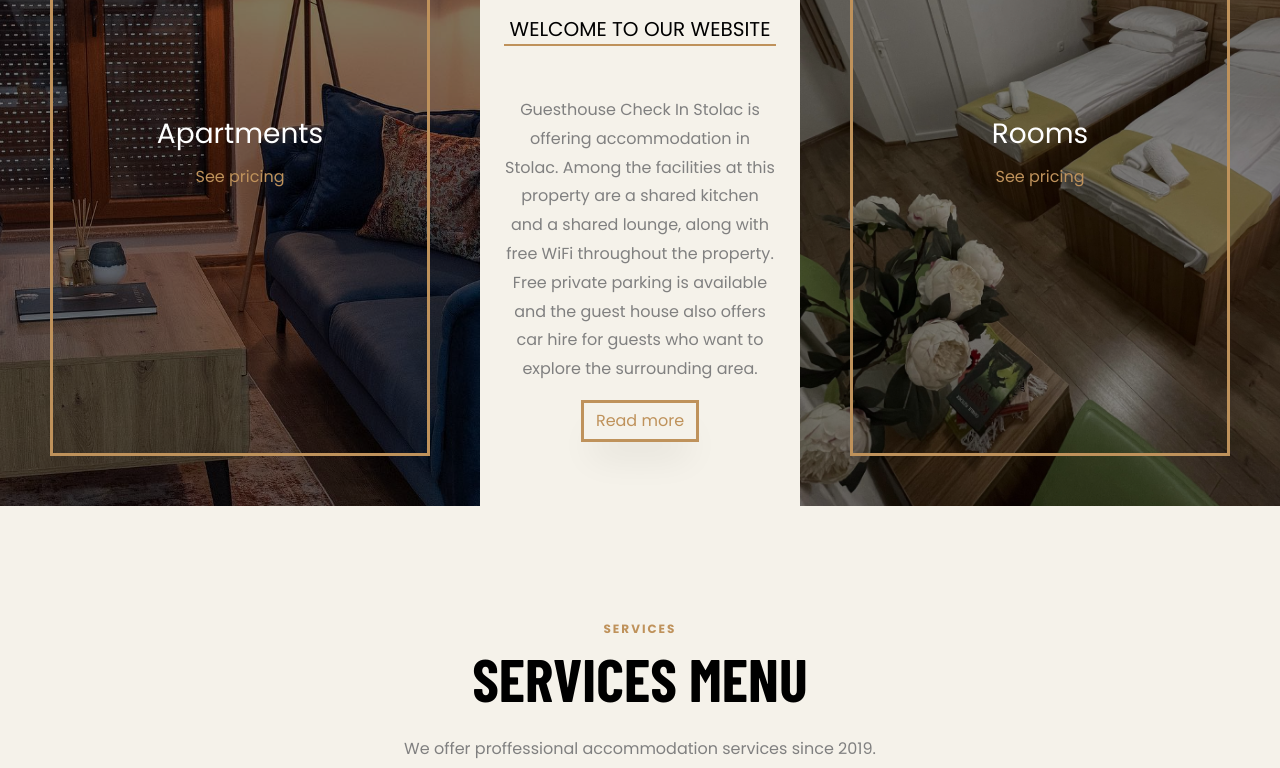
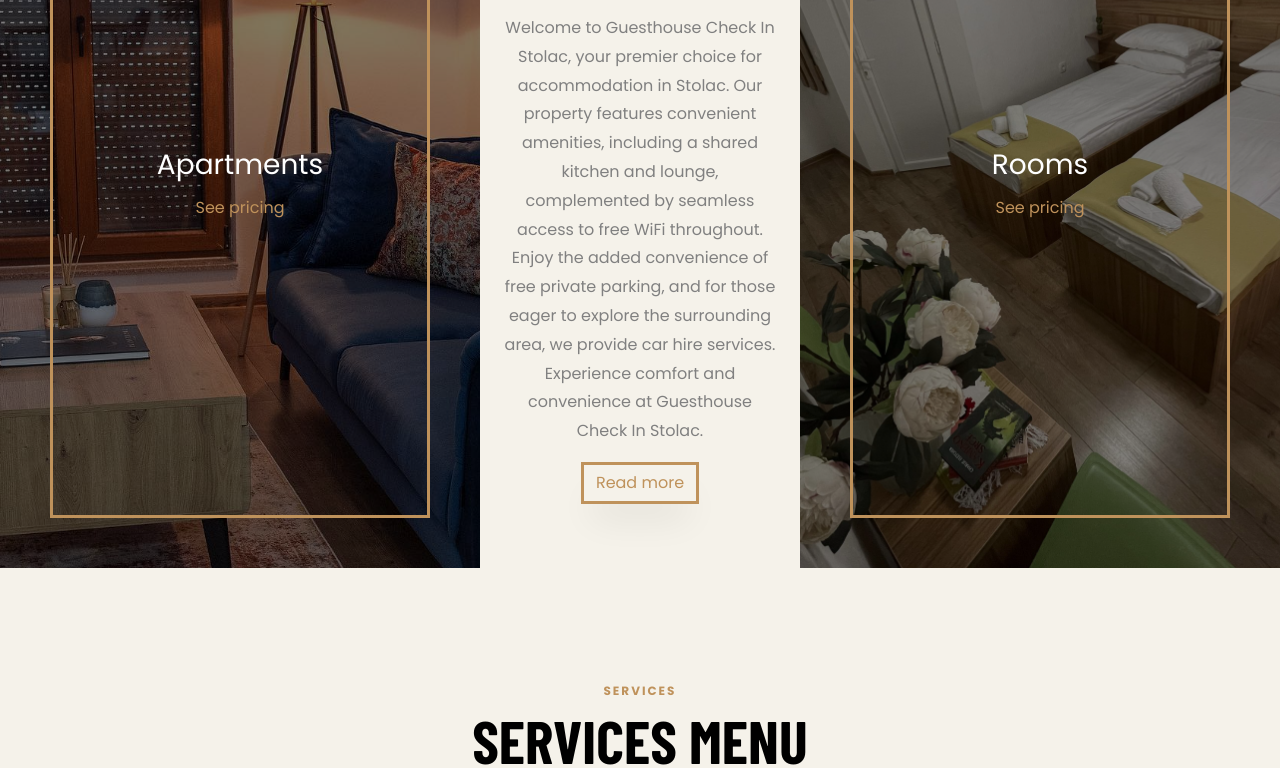
Before and after one commit to hhamzic1/guesthousecheckin, a plain HTML site: page index.html in a window 1280 px wide. Shown: the part 986-1754 px from the top of the page. Drawn offline with nearby package versions, Linux system fonts and the light colour scheme; some packages are replaced by stand-ins of ours; no server answers.

Commit message:
Update index.html

```diff
--- a/index.html
+++ b/index.html
@@ -80,11 +80,11 @@
 							<a href="#"><span><img src="images/check-in-logo-transparent.png"
 										style="height: 75px; width:75px"></img></span>Check In</a>
 						</h1>
-						<h2>Welcome to our website</h2>
-						<p>Guesthouse Check In Stolac is offering accommodation in Stolac. Among the facilities at this
-							property are a shared kitchen and a shared lounge, along with free WiFi throughout the
-							property. Free private parking is available and the guest house also offers car hire for
-							guests who want to explore the surrounding area.</p>
+
+						<p>Welcome to Guesthouse Check In Stolac, your premier choice for accommodation in Stolac.
+ 				Our property features convenient amenities, including a shared kitchen and lounge, complemented by seamless access to free WiFi throughout.
+			        Enjoy the added convenience of free private parking, and for those eager to explore the surrounding area, we provide car hire services.
+							Experience comfort and convenience at Guesthouse Check In Stolac.</p>
 						<p class="mt-3"><a href="https://www.booking.com/hotel/ba/guesthouse-stolac-ab.en-gb.html"
 								class="btn btn-primary btn-outline-primary">Read more</a></p>
 					</div>
```
